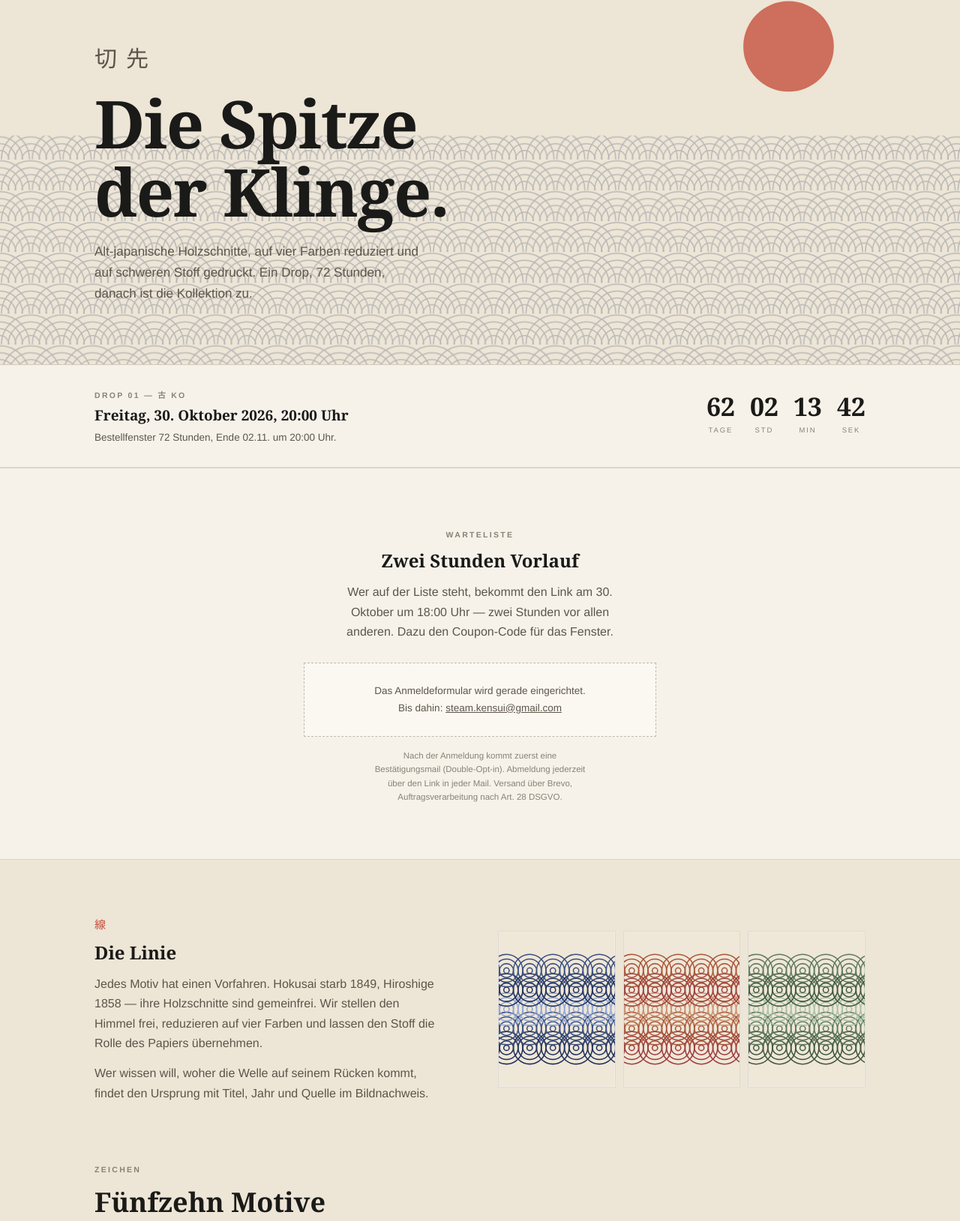
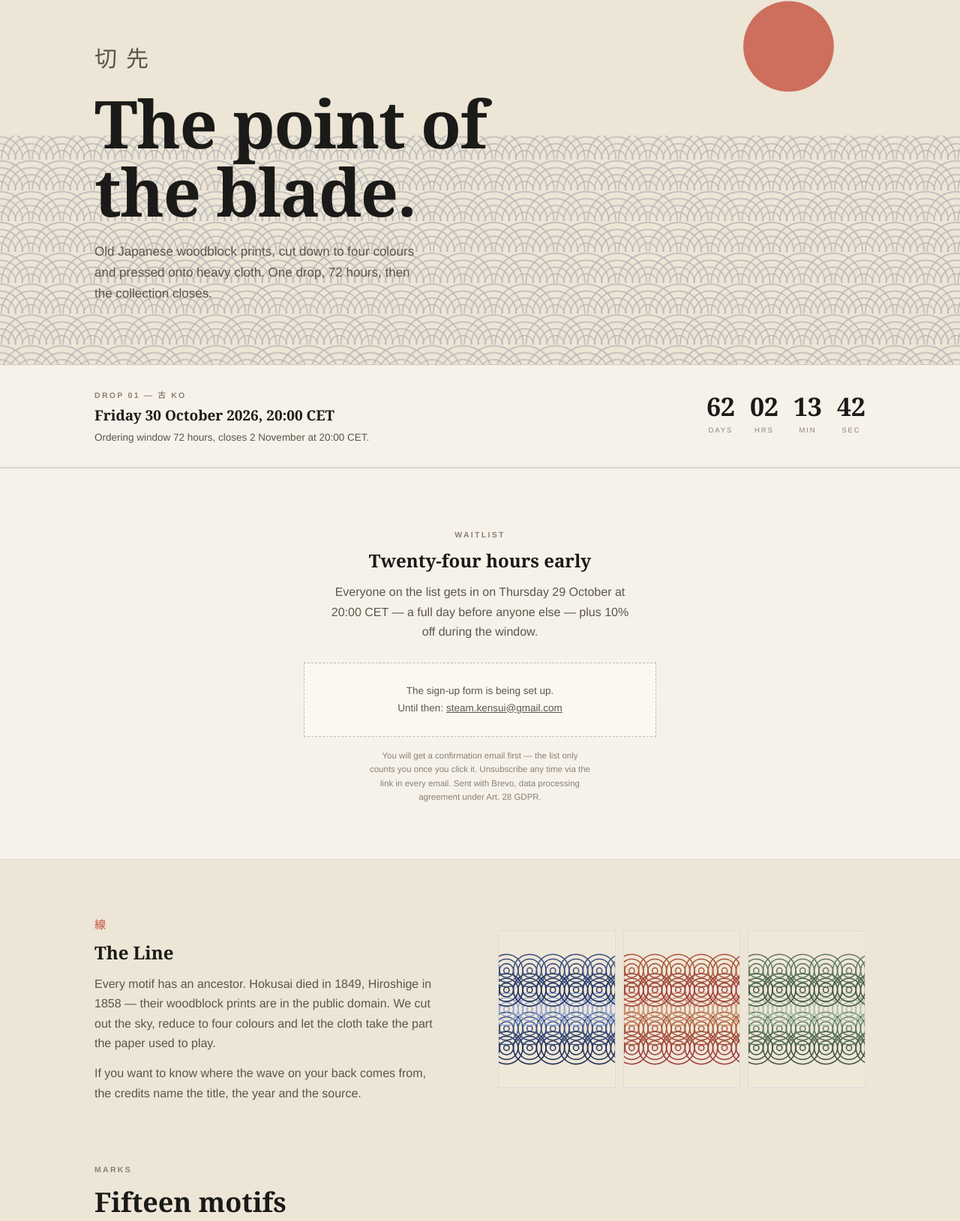
Before and after one commit to SteamKensui/kissaki-site, a plain HTML site: page index.html in a window 1280 px wide. Shown: the part 116-1745 px from the top of the page at 75% size. Drawn offline with Linux system fonts and the light colour scheme.

Commit message:
Landingpage auf Englisch, Wartelisten-Vorlauf 24 Stunden, 10 Prozent im Fenster
Marketingtexte englisch, Rechtsteil (Impressum, Datenschutz, Bildnachweis)
bleibt deutsch. Vorlauf von 2 auf 24 Stunden: Zugang Do 29.10. 20:00 CET.

```diff
--- a/index.html
+++ b/index.html
@@ -1,17 +1,17 @@
 <!DOCTYPE html>
-<html lang="de">
+<html lang="en">
 <head>
 <meta charset="utf-8">
 <meta name="viewport" content="width=device-width, initial-scale=1">
-<title>KISSAKI 切先 — Drop 01 am 30. Oktober 2026</title>
-<meta name="description" content="KISSAKI — japanisch-minimale Druckgrafik auf Kleidung, Papier und Alltagsgegenständen. Drop 01 am 30.10.2026 um 20:00 Uhr, 72 Stunden lang.">
+<title>KISSAKI 切先 — Drop 01, 30 October 2026</title>
+<meta name="description" content="KISSAKI — Japanese-minimal print work on clothing, paper and everyday objects. Drop 01 opens 30 October 2026 at 20:00 CET and runs for 72 hours.">
 
 <!-- Pinterest-Domainverifizierung -->
 <meta name="p:domain_verify" content="d2f974373b2acfe42dd3239bcb77e000"/>
 
 <meta property="og:type" content="website">
 <meta property="og:title" content="KISSAKI 切先">
-<meta property="og:description" content="Drop 01 am 30. Oktober 2026, 20:00 Uhr. 72 Stunden.">
+<meta property="og:description" content="Drop 01 — 30 October 2026, 20:00 CET. 72 hours.">
 <meta property="og:url" content="https://kissaki.studio/">
 <meta name="twitter:card" content="summary_large_image">
 
@@ -156,9 +156,9 @@ footer{border-top:1px solid var(--line);padding:28px 0;font-size:12px;color:var(
   </svg>
   <div class="inner">
     <div class="jp">切先</div>
-    <h1>Die Spitze der Klinge.</h1>
-    <p class="lede">Alt-japanische Holzschnitte, auf vier Farben reduziert und auf schweren
-    Stoff gedruckt. Ein Drop, 72 Stunden, danach ist die Kollektion zu.</p>
+    <h1>The point of the blade.</h1>
+    <p class="lede">Old Japanese woodblock prints, cut down to four colours and pressed onto
+    heavy cloth. One drop, 72 hours, then the collection closes.</p>
   </div>
 </div>
 
@@ -166,33 +166,33 @@ footer{border-top:1px solid var(--line);padding:28px 0;font-size:12px;color:var(
   <div class="drop-in">
     <div class="drop-txt">
       <span class="eyebrow">Drop 01 — 古 KO</span>
-      <strong>Freitag, 30. Oktober 2026, 20:00 Uhr</strong>
-      <span style="font-size:13.5px;color:var(--ink-soft)">Bestellfenster 72 Stunden, Ende 02.11. um 20:00 Uhr.</span>
+      <strong>Friday 30 October 2026, 20:00 CET</strong>
+      <span style="font-size:13.5px;color:var(--ink-soft)">Ordering window 72 hours, closes 2 November at 20:00 CET.</span>
     </div>
     <div class="clock">
-      <div><b id="d">–</b><span>Tage</span></div>
-      <div><b id="h">–</b><span>Std</span></div>
+      <div><b id="d">–</b><span>Days</span></div>
+      <div><b id="h">–</b><span>Hrs</span></div>
       <div><b id="m">–</b><span>Min</span></div>
-      <div><b id="s">–</b><span>Sek</span></div>
+      <div><b id="s">–</b><span>Sec</span></div>
     </div>
   </div>
 </div>
 
 <section class="wait" id="warteliste">
   <div class="wrap">
-    <span class="eyebrow">Warteliste</span>
-    <h2 style="margin-top:8px">Zwei Stunden Vorlauf</h2>
-    <p class="intro">Wer auf der Liste steht, bekommt den Link am 30. Oktober um 18:00 Uhr —
-    zwei Stunden vor allen anderen. Dazu den Coupon-Code für das Fenster.</p>
+    <span class="eyebrow">Waitlist</span>
+    <h2 style="margin-top:8px">Twenty-four hours early</h2>
+    <p class="intro">Everyone on the list gets in on Thursday 29 October at 20:00 CET —
+    a full day before anyone else — plus 10% off during the window.</p>
     <div class="slot">
-      <!-- BREVO: dieses ganze <div class="slot"> durch den Einbettungscode ersetzen.
-           Formular MUSS auf Double-Opt-in stehen. -->
-      <p>Das Anmeldeformular wird gerade eingerichtet.<br>
-      Bis dahin: <a href="mailto:steam.kensui@gmail.com?subject=Warteliste%20KISSAKI">steam.kensui@gmail.com</a></p>
+      <!-- BREVO: replace this entire <div class="slot"> with the embed code.
+           The form MUST be set to double opt-in. -->
+      <p>The sign-up form is being set up.<br>
+      Until then: <a href="mailto:steam.kensui@gmail.com?subject=KISSAKI%20waitlist">steam.kensui@gmail.com</a></p>
     </div>
-    <p class="consent">Nach der Anmeldung kommt zuerst eine Bestätigungsmail (Double-Opt-in).
-    Abmeldung jederzeit über den Link in jeder Mail. Versand über Brevo,
-    Auftragsverarbeitung nach Art. 28 DSGVO.</p>
+    <p class="consent">You will get a confirmation email first — the list only counts you once
+    you click it. Unsubscribe any time via the link in every email. Sent with Brevo,
+    data processing agreement under Art. 28 GDPR.</p>
   </div>
 </section>
 
@@ -201,12 +201,12 @@ footer{border-top:1px solid var(--line);padding:28px 0;font-size:12px;color:var(
     <div class="linie">
       <div>
         <span class="mark">線</span>
-        <h2 style="margin-top:8px">Die Linie</h2>
-        <p>Jedes Motiv hat einen Vorfahren. Hokusai starb 1849, Hiroshige 1858 —
-        ihre Holzschnitte sind gemeinfrei. Wir stellen den Himmel frei, reduzieren
-        auf vier Farben und lassen den Stoff die Rolle des Papiers übernehmen.</p>
-        <p>Wer wissen will, woher die Welle auf seinem Rücken kommt, findet den
-        Ursprung mit Titel, Jahr und Quelle im Bildnachweis.</p>
+        <h2 style="margin-top:8px">The Line</h2>
+        <p>Every motif has an ancestor. Hokusai died in 1849, Hiroshige in 1858 — their
+        woodblock prints are in the public domain. We cut out the sky, reduce to four
+        colours and let the cloth take the part the paper used to play.</p>
+        <p>If you want to know where the wave on your back comes from, the credits name
+        the title, the year and the source.</p>
       </div>
       <div class="thumbs" id="thumbs"></div>
     </div>
@@ -215,7 +215,7 @@ footer{border-top:1px solid var(--line);padding:28px 0;font-size:12px;color:var(
 
 <section style="padding-top:0">
   <div class="wrap">
-    <div class="sec-h"><span class="eyebrow">Zeichen</span><h2>Fünfzehn Motive</h2></div>
+    <div class="sec-h"><span class="eyebrow">Marks</span><h2>Fifteen motifs</h2></div>
     <div class="motive" id="motive"></div>
   </div>
 </section>
@@ -223,18 +223,19 @@ footer{border-top:1px solid var(--line);padding:28px 0;font-size:12px;color:var(
 <section style="padding-top:0">
   <div class="wrap">
     <div class="trust">
-      <div><h3>Produktion in der EU</h3><p>Gedruckt in Deutschland, Lettland, den Niederlanden und Tschechien. Kein Versand aus Drittstaaten.</p></div>
-      <div><h3>14 Tage Widerruf</h3><p>Gesetzliches Widerrufsrecht. Individuell bedruckte Ware ist gekennzeichnet.</p></div>
-      <div><h3>Versand 3–7 Werktage</h3><p>Produktion 2–5 Werktage plus Versand, mit Sendungsverfolgung.</p></div>
-      <div><h3>Kein Tracking</h3><p>Diese Seite lädt keine externen Schriften, setzt keine Cookies und misst nichts.</p></div>
+      <div><h3>Printed in the EU</h3><p>Produced in Germany, Latvia, the Netherlands and Czechia. Nothing ships from outside the EEA.</p></div>
+      <div><h3>14-day right to cancel</h3><p>Statutory EU right of withdrawal. Custom-printed items are marked as such.</p></div>
+      <div><h3>Ships in 3–7 working days</h3><p>Production takes 2–5 working days plus transit, with tracking.</p></div>
+      <div><h3>No tracking</h3><p>This page loads no external fonts, sets no cookies and measures nothing.</p></div>
     </div>
   </div>
 </section>
 
 <section class="legal" id="rechtliches">
   <div class="wrap">
-    <span class="eyebrow">Rechtliches</span>
+    <span class="eyebrow">Legal · Rechtliches</span>
     <h2 style="margin-top:8px">Impressum, Datenschutz &amp; Bildnachweis</h2>
+    <p style="margin-top:10px;font-size:13px;color:var(--ink-faint);max-width:70ch">Required legal notices under German law. Kept in German because that is where KISSAKI is operated from.</p>
     <div class="cols">
       <div>
         <h3>Impressum</h3>
@@ -282,7 +283,7 @@ footer{border-top:1px solid var(--line);padding:28px 0;font-size:12px;color:var(
 <footer>
   <div class="wrap foot">
     <span>KISSAKI · Malte Steinhilper · Zur Ebene 35 · 75015 Bretten</span>
-    <span>Alle Preise inkl. USt. zzgl. Versand.</span>
+    <span>All prices include VAT, excluding shipping.</span>
   </div>
 </footer>
 
```
